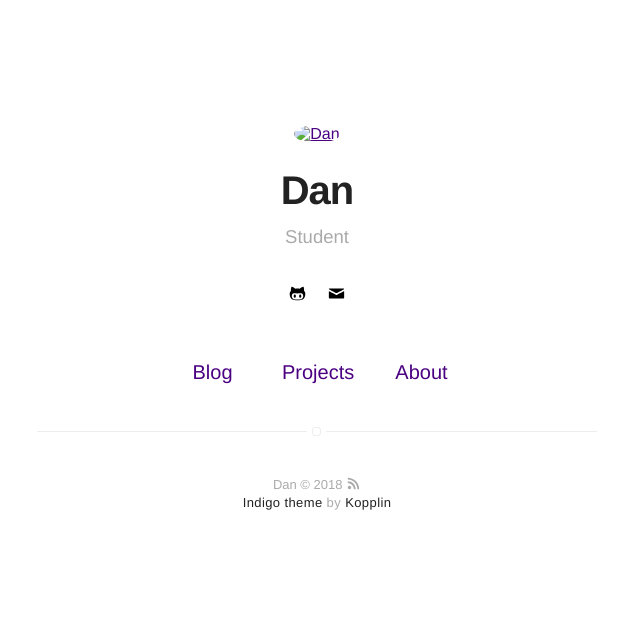
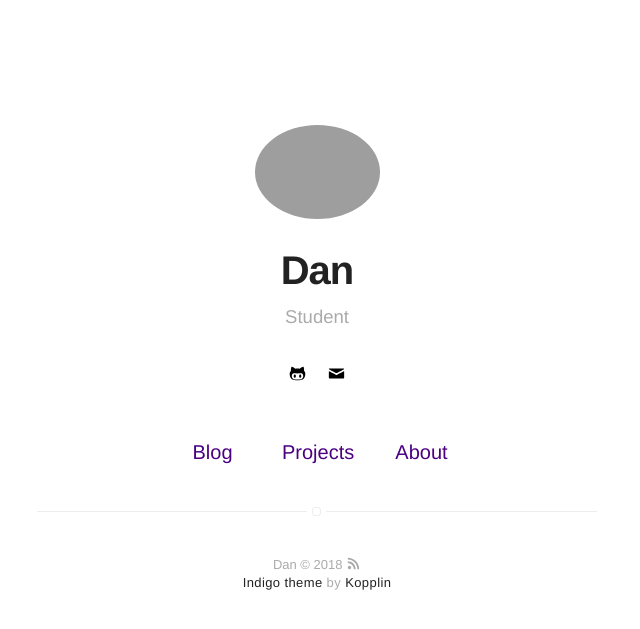
Before and after one commit to DanDanD-an/DanDanD-an.github.io, a Jekyll site: the page built from index.html, in a window 1280 px wide. Shown: the top 629 px of the page, without its empty margins (323-963 px from the left). Built offline with Jekyll 4.4.1, drawn with Linux system fonts in a browser that asks for light colours.

Commit message:
change profile image3

```diff
--- a/_config.yml
+++ b/_config.yml
@@ -8,7 +8,7 @@
 # if it's an external image, update below for true
 # better with square images
 external-image: false
-picture: icebear.png
+picture: iassets/images/cebear.png
 
 # If you want to include your resume, set to true
 # and specify source (external or local).
```
